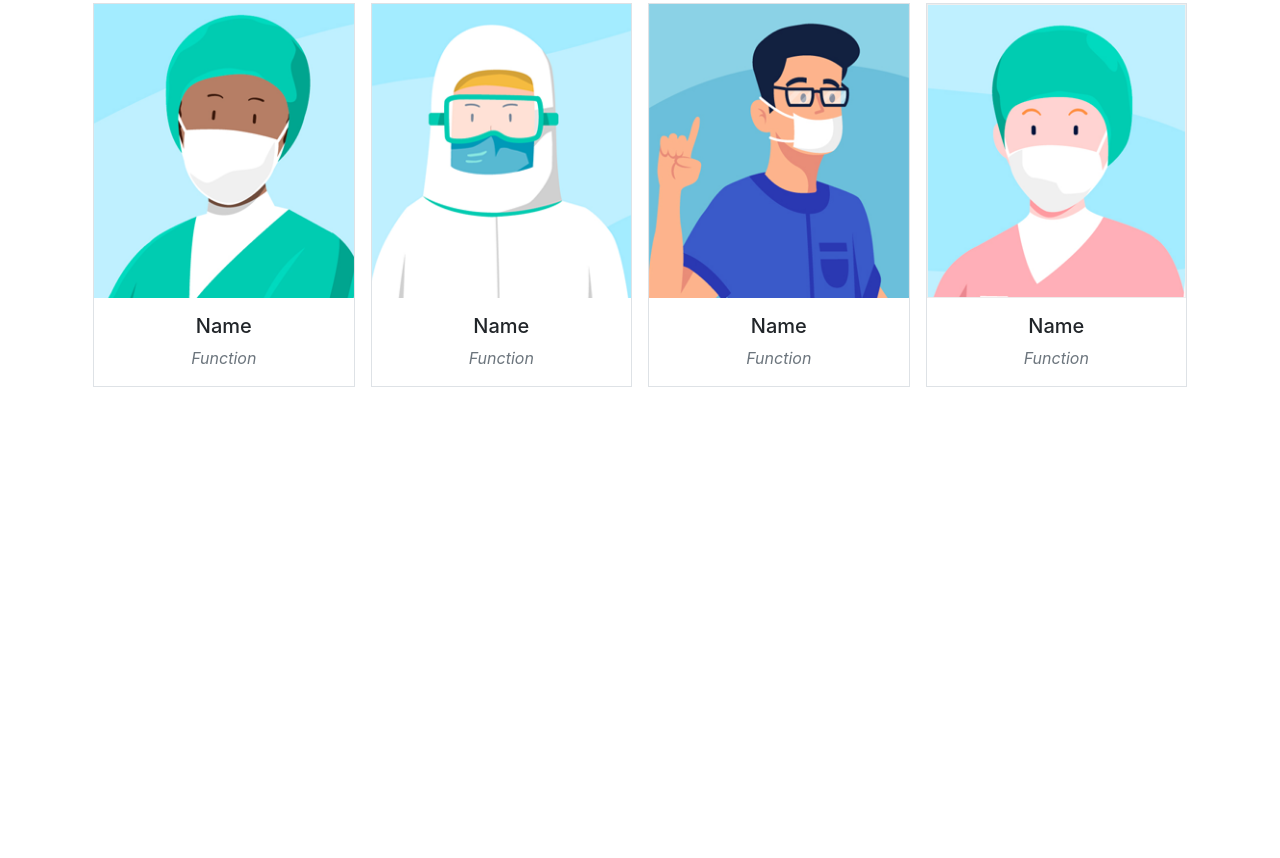
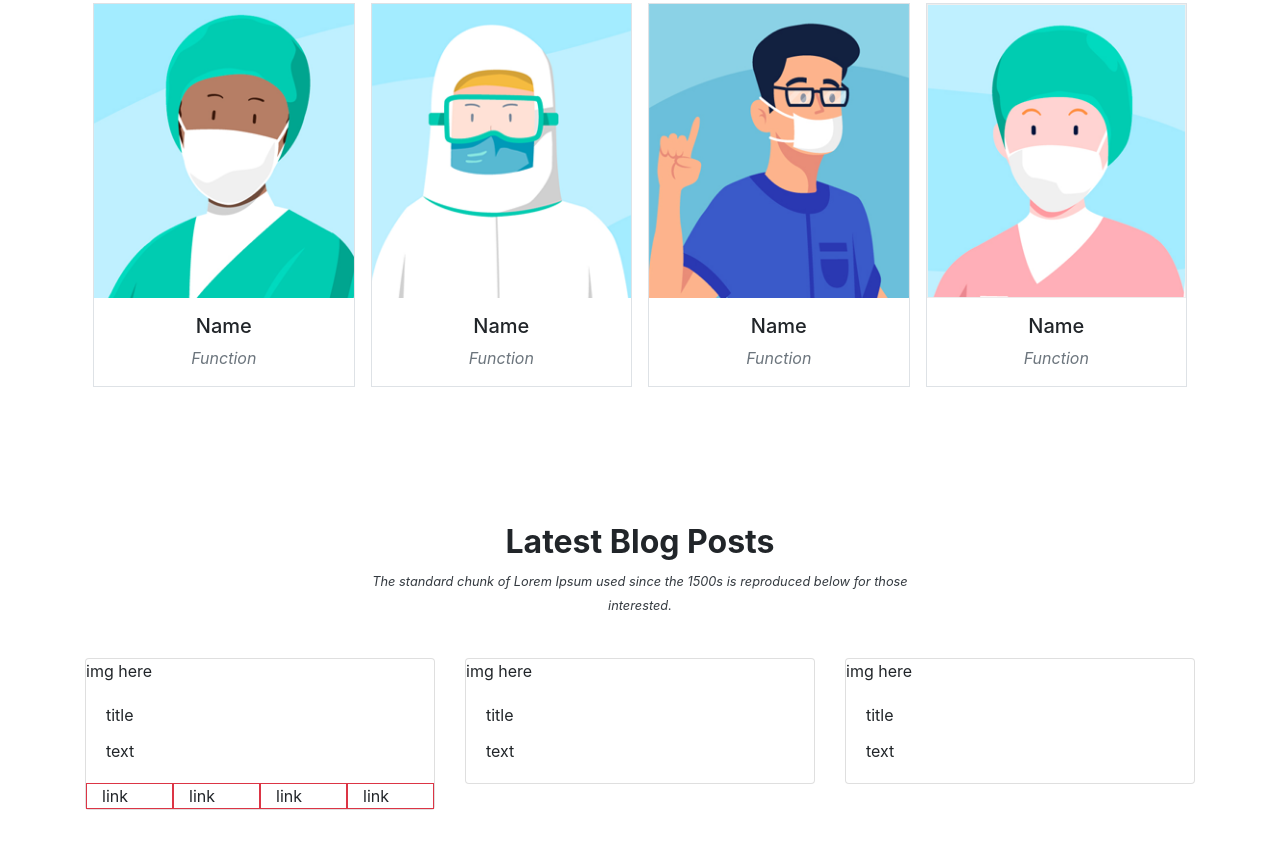
Before and after one commit to Huyen059/corona-challenge, a plain HTML site: page index.html in a window 1280 px wide. Shown: the part 4389-5247 px from the top of the page. Before the commit the page ends 4840 px from the top, so only its background shows below. Drawn offline with Linux system fonts and the light colour scheme.

Commit message:
before changing laptop

```diff
--- a/index.html
+++ b/index.html
@@ -2,8 +2,7 @@
 <html lang="en">
 <head>
     <meta charset="UTF-8">
-    <meta name="viewport"
-          content="width=device-width, initial-scale=1.0">
+    <meta name="viewport" content="width=device-width, initial-scale=1.0">
     <meta http-equiv="X-UA-Compatible" content="ie=edge">
     <title>CODIGO</title>
 
@@ -207,6 +206,7 @@
             </div>
         </div>
     </section>
+    <!--how to protect will be here-->
     <section class="howToProtect">
         <div class="container py-5">
             <div class="row text-center pt-4">
@@ -289,6 +289,7 @@
                 </div>
             </div>
     </section>
+    <!--live update will be here-->
     <section class="liveUpdate">
         <div class="container">
             <div class="row py-5">
@@ -312,6 +313,7 @@
             </div>
         </div>
     </section>
+    <!--FAQ will be here-->
     <section class="faq">
         <div class="container py-5">
             <div class="row text-center pt-4 mb-4">
@@ -432,6 +434,7 @@
             </div>
         </div>
     </section>
+    <!--doctors will be here-->
     <section class="doctors">
         <div class="container py-5">
             <div class="row text-center pt-4 mb-4">
@@ -510,6 +513,80 @@
             </div>
         </div>
     </section>
+    <!--blog posts will be here-->
+    <section class="blogPosts">
+        <div class="container py-5">
+            <div class="row text-center pt-4 mb-4">
+                <div class="col">
+                    <h2 class="font-weight-bold">Latest Blog Posts</h2>
+                    <p class="font-italic text-dark small w-50 mx-auto">The standard chunk of Lorem Ipsum used since the 1500s is reproduced below for those interested.</p>
+                </div>
+            </div>
+            <div class="row">
+                <div class="col-12 col-md-4">
+                    <div class="card">
+                        <div class="card-img-top">
+                            img here
+                        </div>
+                        <div class="card-body">
+                            <div class="card-title">
+                                title
+                            </div>
+                            <div class="card-text">
+                                text
+                            </div>
+                        </div>
+                        <div class="row mx-0">
+                            <div class="col border border-danger">
+                                link
+                            </div>
+                            <div class="col border border-danger">
+                                link
+                            </div>
+                            <div class="col border border-danger">
+                                link
+                            </div>
+                            <div class="col border border-danger">
+                                link
+                            </div>
+                        </div>
+                    </div>
+                </div>
+                <div class="col-12 col-md-4">
+                    <div class="card">
+                        <div class="card-img-top">
+                            img here
+                        </div>
+                        <div class="card-body">
+                            <div class="card-title">
+                                title
+                            </div>
+                            <div class="card-text">
+                                text
+                            </div>
+                        </div>
+                    </div>
+                </div>
+                <div class="col-12 col-md-4">
+                    <div class="card">
+                        <div class="card-img-top">
+                            img here
+                        </div>
+                        <div class="card-body">
+                            <div class="card-title">
+                                title
+                            </div>
+                            <div class="card-text">
+                                text
+                            </div>
+                        </div>
+                    </div>
+                </div>
+            </div>
+        </div>
+    </section>
+    <!--footer will be here-->
+
 </div>
 <script src="js/main.js"></script>
 <script src="bootstrap/js/jquery.min.js"></script>
```
